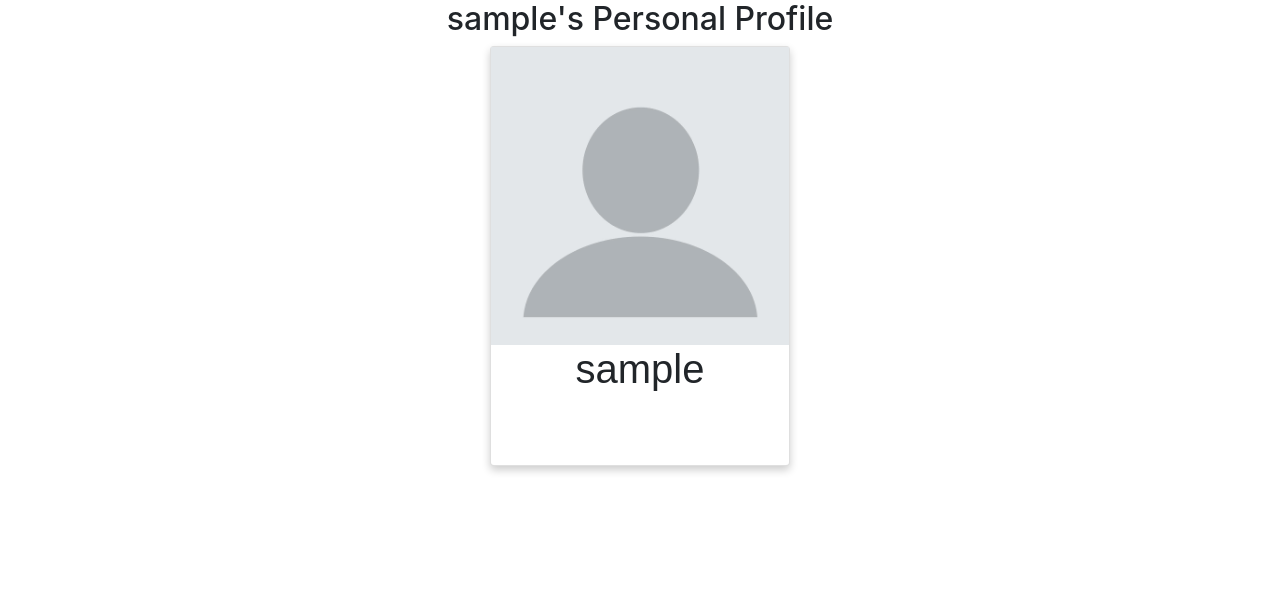
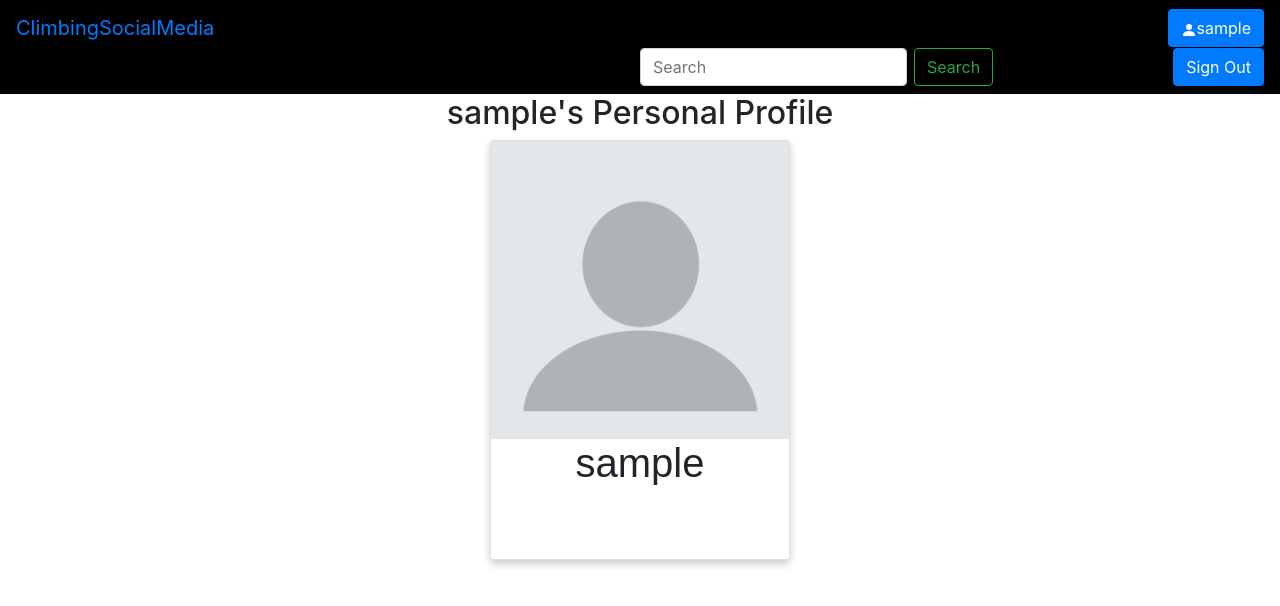
Before and after one commit to bcampana826/Climbing-Social-Media, a Django app: page /profile/ in a window 1280 px wide. Shown: the top 606 px of the page. Run offline with Django 4.2, Linux system fonts and the light colour scheme; the visitor is signed in with stand-in values (Sample User, id 1); some libraries are stand-ins or nearby versions.

Commit message:
Add nav bar to profile page

```diff
--- a/ClimbingSocialMedia/templates/ClimbingSocialMedia/Login.html
+++ b/ClimbingSocialMedia/templates/ClimbingSocialMedia/Login.html
@@ -54,8 +54,6 @@
       float: right;
       padding-top: 16px;
     }
-
-
 
     /* Change styles for span and cancel button on extra small screens */
     @media screen and (max-width: 300px) {
--- a/ClimbingSocialMedia/templates/ClimbingSocialMedia/ProfilePage.html
+++ b/ClimbingSocialMedia/templates/ClimbingSocialMedia/ProfilePage.html
@@ -15,6 +15,31 @@
   text-align: center;
   font-family: arial;
 }
+
+.container {
+    max-width: 100%;
+    padding-right: 0;
+    padding-left: 0;
+  }
+
+   /*Navbar*/
+   .navbar {
+    background-color: black;
+  }
+
+  .d-flex {
+    margin-left: 50%;
+  }
+
+  .container-fluid {
+    justify-content: left;
+    width: 100%;
+    margin: 0;
+    padding: 0;
+    background-color: #000;
+    top: 0;
+    left: 0;
+  }
 
 .title {
   color: grey;
@@ -43,6 +68,16 @@ a {
 button:hover, a:hover {
   opacity: 0.7;
 }
+
+.navbar-brand{
+  color: #007bff;
+
+}
+
+.submit-button{
+  width:auto;
+  margin-left: 2%;
+}
 </style>
 </head>
 <body>
@@ -64,6 +99,31 @@ button:hover, a:hover {
     <a href="#"><i class="fa fa-facebook"></i></a>
   </div>
   <p><button>Contact</button></p> -->
+
+  <!------- Top header bar ----->
+<div class="container-fluid">
+  <nav class="navbar">
+    <div class="container-fluid">
+      <a class="navbar-brand" href="/post/">ClimbingSocialMedia</a>
+      <ul class="navbar-nav">
+        <li class="profilebutton">
+          <a class="btn btn-primary" href="/profile" role="button"><svg xmlns="http://www.w3.org/2000/svg" width="16" height="16" fill="currentColor" class="bi bi-person-fill" viewBox="0 0 16 16">
+            <path d="M3 14s-1 0-1-1 1-4 6-4 6 3 6 4-1 1-1 1H3Zm5-6a3 3 0 1 0 0-6 3 3 0 0 0 0 6Z"/>
+          </svg>{{request.user}}</a>
+        </li>
+      </ul>
+      <form class="d-flex" role="search">
+        <input class="form-control me-2" type="search" placeholder="Search" aria-label="Search">
+        <button class="btn btn-outline-success submit-button" type="submit">Search</button>
+      </form>
+      <ul class="navbar-nav">
+        <li class="nav-item">
+          <a class="btn btn-primary" href="/logout" role="button">Sign Out</a>
+        </li>
+      </ul>
+    </div>
+  </nav>
+</div>
 
 <h2 style="text-align:center">{{ user.userprofile }}</h2>
 
```
